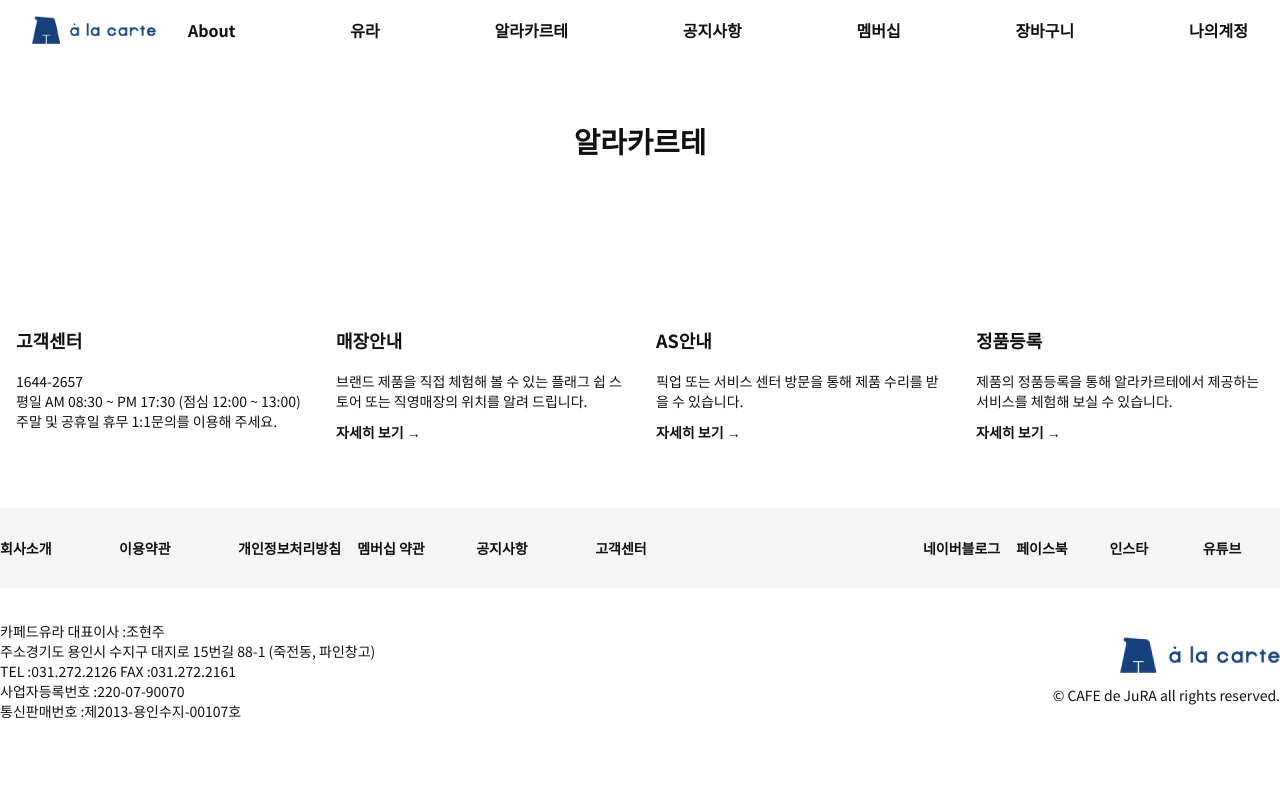
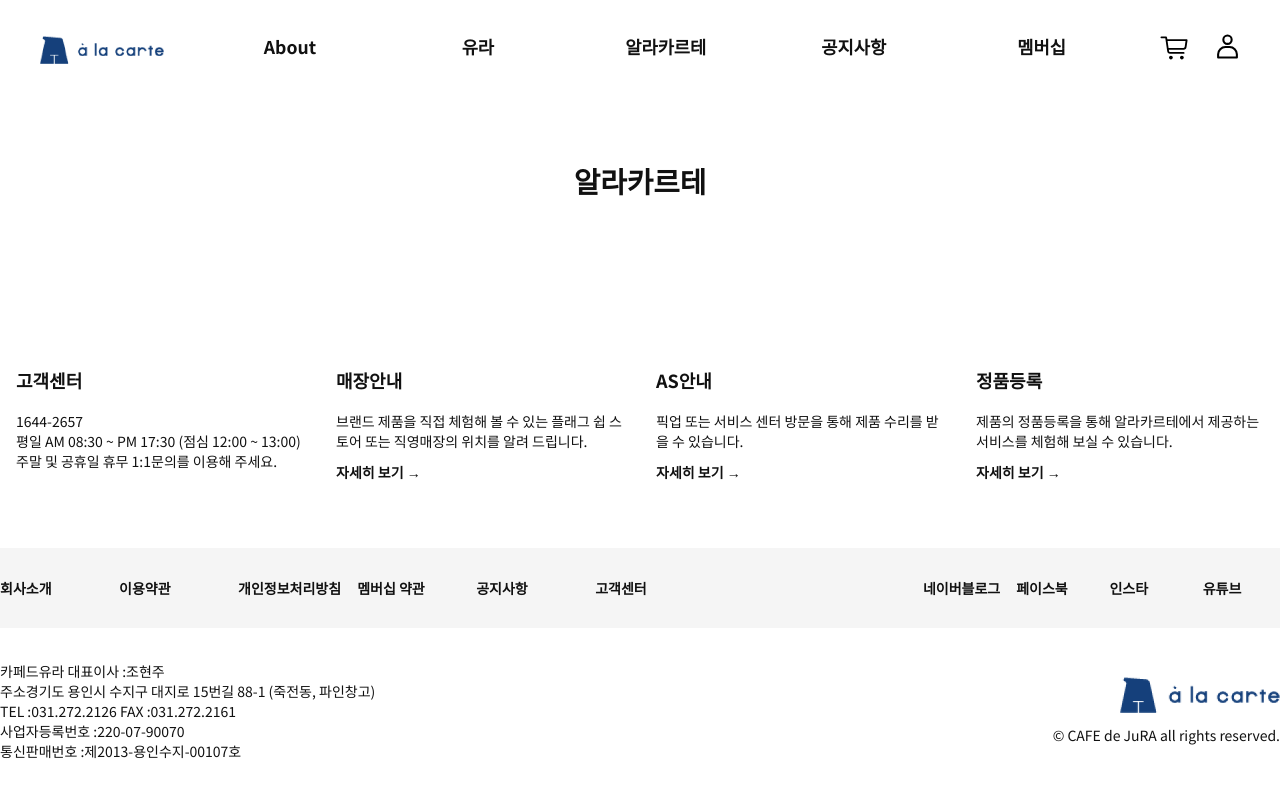
Before and after one commit to dahhnym/tech-asgmt_store-location-page, a Next.js app: page / in a window 1280 px wide. Built offline with nearby package versions, Linux system fonts and the light colour scheme.

Commit message:
Design: style GNB menu

```diff
--- a/components/layouts/Navigation.tsx
+++ b/components/layouts/Navigation.tsx
@@ -2,6 +2,9 @@
 import Image from 'next/image';
 import Logo from './../../public/ala_logo.png';
 import { MEDIA_QUERY_END_POINT } from '../../constants';
+import Cart from './../../public/icon/cart.svg';
+import Account from './../../public/icon/account.svg';
+import { NAV_TAB_NAME } from '../../constants/Gnb';
 
 const Navigation = () => {
   return (
@@ -15,14 +18,25 @@
         />
       </ImgContainer>
       <Nav>
-        <ul>
-          <li>About</li>
-          <li>유라</li>
-          <li>알라카르테</li>
-          <li>공지사항</li>
-          <li>멤버십</li>
-          <li>장바구니</li>
-          <li>나의계정</li>
+        <ul className="container_menu">
+          <li>{NAV_TAB_NAME.TAB_1}</li>
+          <li>{NAV_TAB_NAME.TAB_2}</li>
+          <li>{NAV_TAB_NAME.TAB_3}</li>
+          <li>{NAV_TAB_NAME.TAB_4}</li>
+          <li>{NAV_TAB_NAME.TAB_5}</li>
+        </ul>
+        <ul className="container_icon-menu">
+          <li>
+            <Image src={Cart} alt={NAV_TAB_NAME.TAB_6} width={28} height={28} />
+          </li>
+          <li>
+            <Image
+              src={Account}
+              alt={NAV_TAB_NAME.TAB_7}
+              width={25}
+              height={25}
+            />
+          </li>
         </ul>
       </Nav>
     </Header>
@@ -35,8 +49,8 @@
   display: flex;
   align-items: center;
   justify-content: center;
-  padding: 0 2rem;
-  height: 60px;
+  padding: 0 2.5rem;
+  height: 100px;
   @media screen and (max-width: ${MEDIA_QUERY_END_POINT.MOBILE}) {
     height: 52px;
   }
@@ -51,14 +65,29 @@
 const Nav = styled.nav`
   width: 100%;
   margin-left: 2rem;
+  display: flex;
+  justify-content: space-between;
   ul {
-    display: flex;
-    justify-content: space-between;
+    display: grid;
     li {
       font-weight: bold;
+      font-size: 1.1rem;
     }
   }
-  @media screen and (max-width: 768px) {
+  ul.container_menu {
+    width: 90%;
+    grid-template-columns: repeat(5, 1fr);
+    text-align: center;
+  }
+  ul.container_icon-menu {
+    width: 10%;
+    min-width: 100px;
+    grid-template-columns: repeat(2, 1fr);
+    li {
+      text-align: right;
+    }
+  }
+  @media screen and (max-width: ${MEDIA_QUERY_END_POINT.MOBILE}) {
     border: solid 1px violet;
   }
 `;
--- /dev/null
+++ b/constants/Gnb.ts
@@ -0,0 +1,9 @@
+export const NAV_TAB_NAME = {
+  TAB_1: 'About',
+  TAB_2: '유라',
+  TAB_3: '알라카르테',
+  TAB_4: '공지사항',
+  TAB_5: '멤버십',
+  TAB_6: '장바구니',
+  TAB_7: '나의계정',
+};
```
